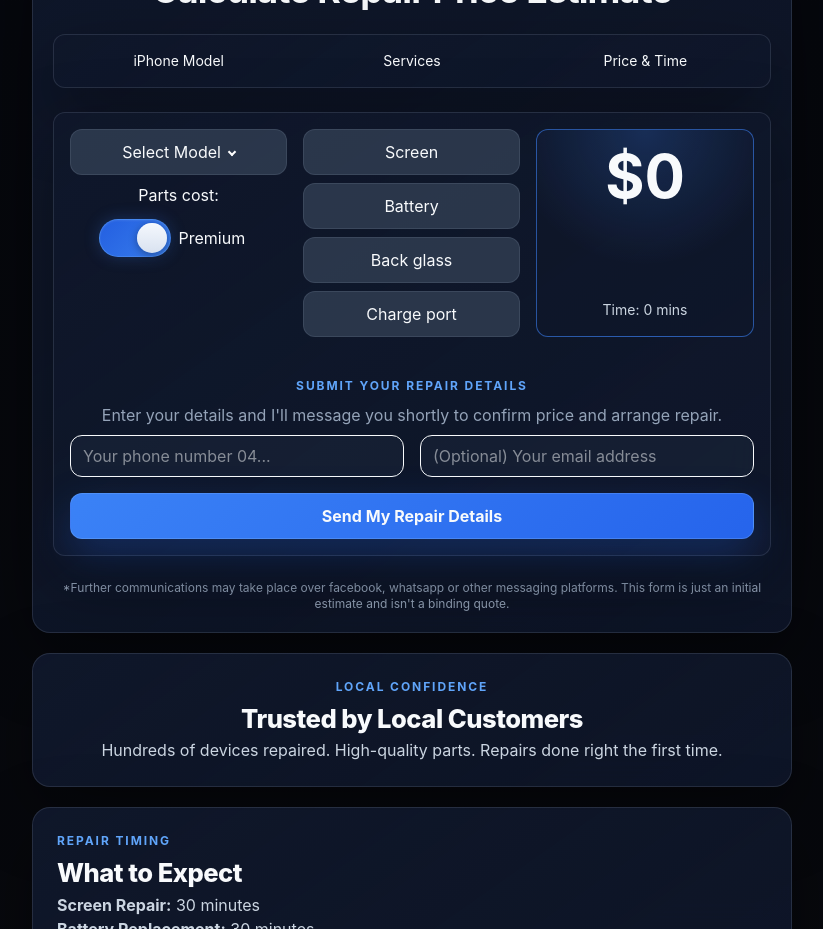
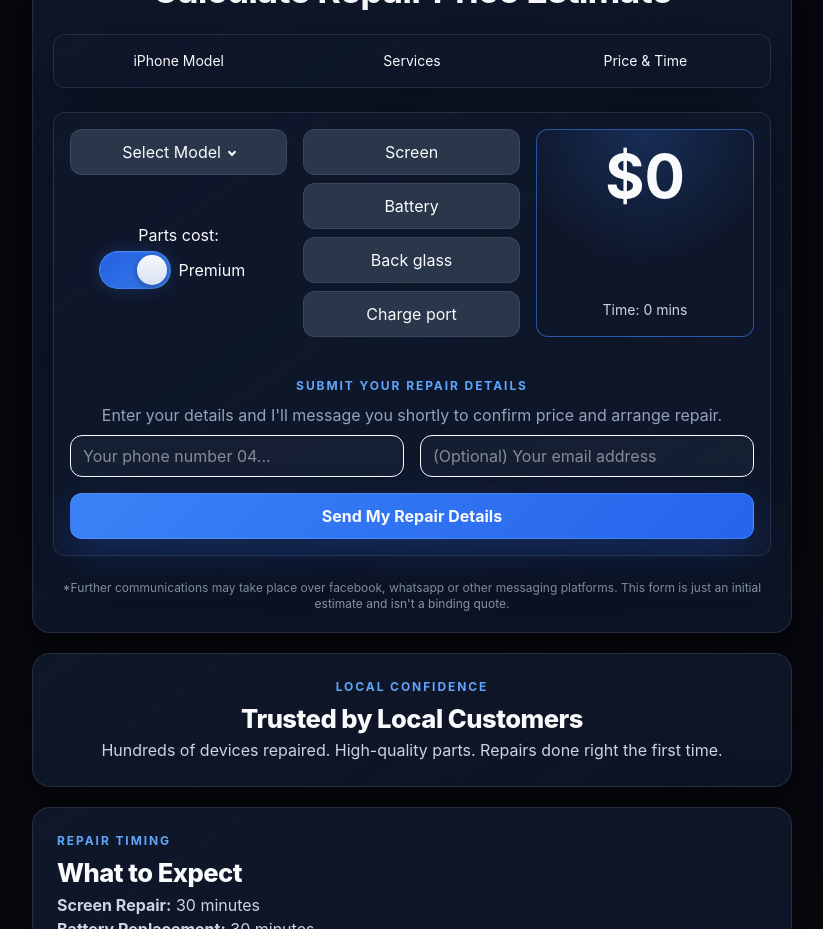
Before and after one commit to SemogEnaz/repair_website, a Vue app: page / in a window 1280 px wide. Shown: the part 1100-2029 px from the top of the page, without its empty margins (228-1051 px from the left). Built offline with nearby package versions, Linux system fonts and the light colour scheme.

Commit message:
Fixed css for parts price toggle

```diff
--- a/src/components/Calculator.vue
+++ b/src/components/Calculator.vue
@@ -23,7 +23,7 @@
         <div class="flex flex-col sm:flex-row w-full gap-4">
 
           <!-- Model and Parts Price -->
-          <div class="flex flex-col items-center w-full sm:w-1/3 gap-2">
+          <div class="flex flex-col items-center w-full sm:w-1/3 gap-3 sm:gap-0">
 
             <!-- MODEL -->
             <div class="relative flex flex-col w-full !sm:w-1/3 self-start">
@@ -50,8 +50,8 @@
 
             <!-- PARTS PRICE -->
             <!-- https://codepen.io/WebsiteMentor/pen/abKeyWw -->
-            <div class="flex flex-col items-center gap-3">
-              <p>Parts cost:</p>
+            <div class="flex flex-col items-center justify-center gap-1 flex-start h-full">
+              <p class="">Parts cost:</p>
 
               <div class="flex items-center gap-2">
                 <input type="checkbox" v-model="isPremium">
```
